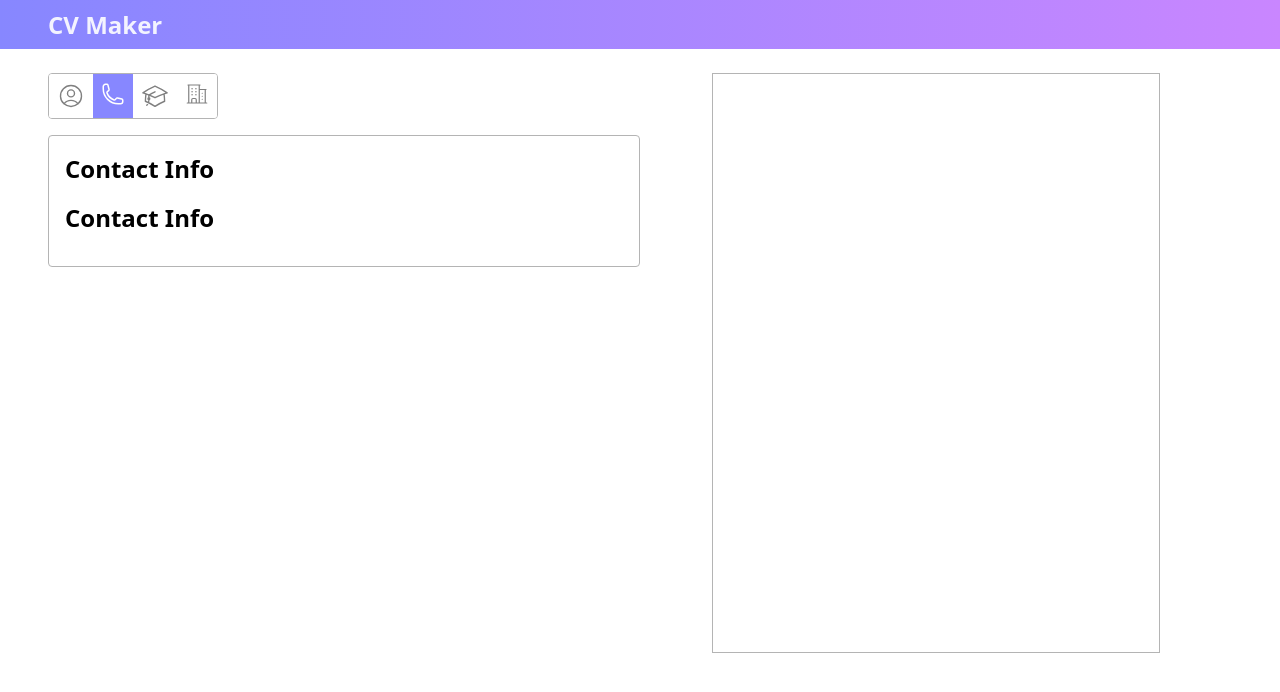
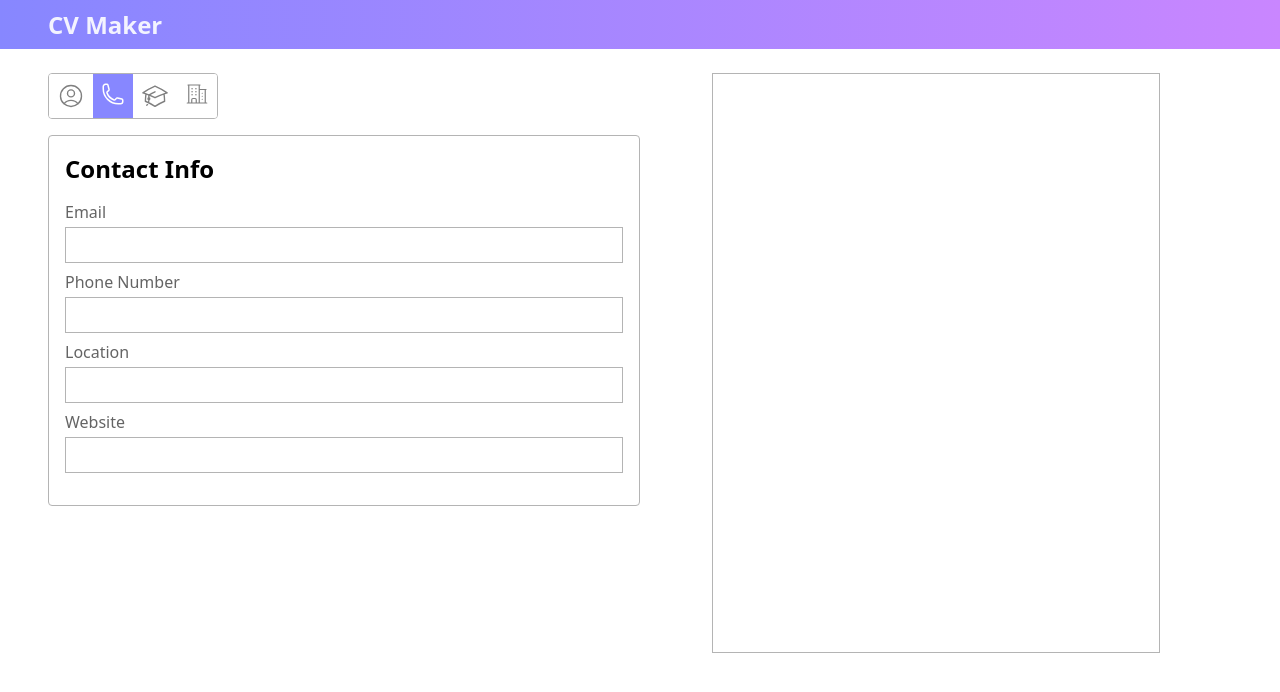
Before and after one commit to NotRelix/cv-maker, a React (Vite) app: page / in a window 1280 px wide. Both pictures are taken after a click on the button 113 px from the left and 96 px from the top of the page. Shown: the top 692 px of the page. Built offline with nearby package versions, Linux system fonts and the light colour scheme.

Commit message:
feat: add forms for contact info

```diff
--- /dev/null
+++ b/src/components/ContactInfoForm.jsx
@@ -0,0 +1,50 @@
+import '../styles/BasicInfoForm.css'
+
+const ContactInfoForm = ({ userInfo, onChange }) => {
+  return (
+    <form action="">
+      <div className='contact-info__field'>
+        <label htmlFor="email">Email</label>
+        <input
+          type="email"
+          id='email'
+          name='email'
+          value={userInfo.email}
+          onChange={(e) => onChange(e, "email")}
+        />
+      </div>
+      <div className='contact-info__field'>
+        <label htmlFor="phone-number">Phone Number</label>
+        <input
+          type="text"
+          id='phone-number'
+          name='phone-number'
+          value={userInfo.phoneNumber}
+          onChange={(e) => onChange(e, "phoneNumber")}
+        />
+      </div>
+      <div className='contact-info__field'>
+        <label htmlFor="location">Location</label>
+        <input
+          type="text"
+          id='location'
+          name='location'
+          value={userInfo.location}
+          onChange={(e) => onChange(e, "location")}
+        />
+      </div>
+      <div className='contact-info__field'>
+        <label htmlFor="website">Website</label>
+        <input
+          type="text"
+          id='website'
+          name='website'
+          value={userInfo.website}
+          onChange={(e) => onChange(e, "website")}
+        />
+      </div>
+    </form>
+  )
+}
+
+export default ContactInfoForm;
--- a/src/components/UserDetails.jsx
+++ b/src/components/UserDetails.jsx
@@ -2,6 +2,7 @@ import { useState } from 'react';
 import '../styles/UserDetails.css';
 import SelectEdit from './SelectEdit';
 import BasicInfoForm from './BasicInfoForm';
+import ContactInfoForm from './ContactInfoForm';
 
 const UserDetails = ({ userInfo, onChange }) => {
   const [currentTab, setCurrentTab] = useState(0);
@@ -14,7 +15,7 @@ const UserDetails = ({ userInfo, onChange }) => {
     {
       id: 1,
       title: "Contact Info",
-      form: <h1>Contact Info</h1>
+      form: <ContactInfoForm userInfo={userInfo} onChange={onChange} />
     },
     {
       id: 2,
--- a/src/data/userInfoData.js
+++ b/src/data/userInfoData.js
@@ -3,4 +3,8 @@ export const userInfoData = {
   lastName: "",
   professionalTitle: "",
   summary: "",
+  email: "",
+  phoneNumber: "",
+  location: "",
+  website: "",
 }
--- /dev/null
+++ b/src/styles/BasicInfoForm.css
@@ -0,0 +1,4 @@
+.user-details__field:last-child {
+  grid-column-start: 1;
+  grid-column-end: 3;
+}
--- a/src/styles/UserDetails.css
+++ b/src/styles/UserDetails.css
@@ -21,7 +21,8 @@
   font-weight: 600;
 }
 
-.user-details__field {
+.user-details__field,
+.contact-info__field {
   display: inline-grid;
   gap: 4px;
 }
@@ -29,11 +30,6 @@
 .user-details form {
   display: grid;
   gap: 8px 16px;
-}
-
-.user-details form div:last-child {
-  grid-column-start: 1;
-  grid-column-end: 3;
 }
 
 .user-details input {
```
